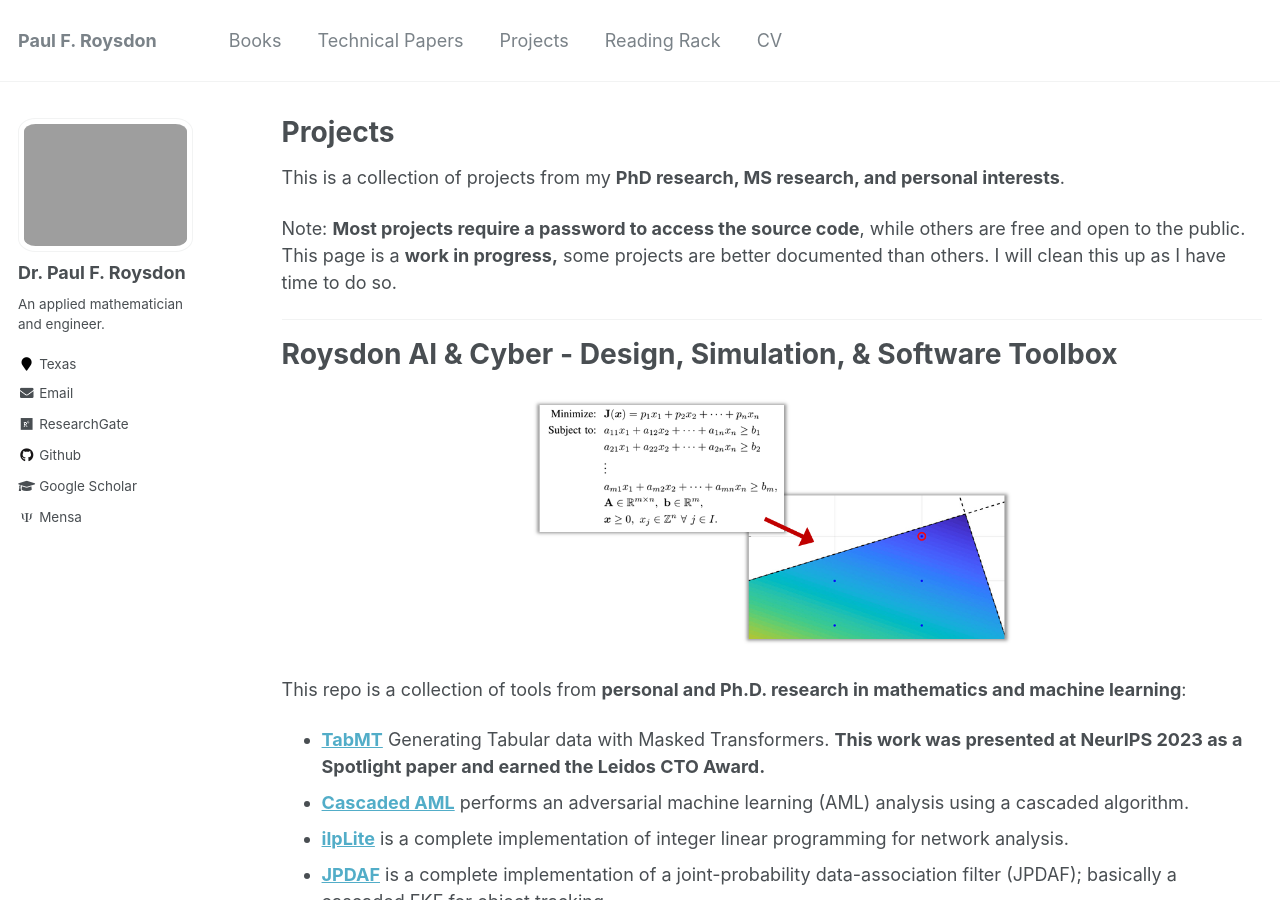
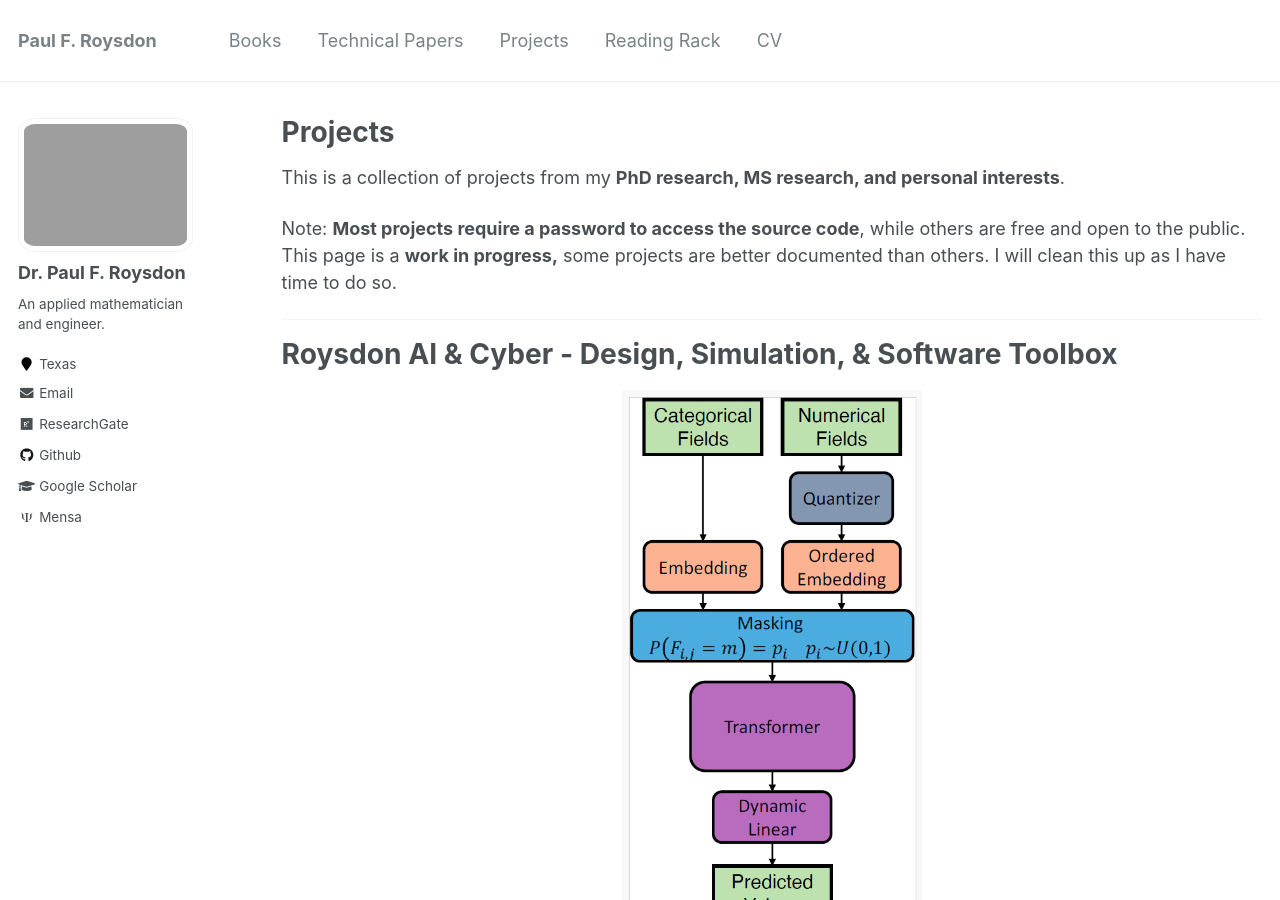
Before and after one commit to pfroysdon/pfroysdon.github.io, a Jekyll site: the page built from _pages/projects.md, in a window 1280 px wide and 900 px high. Built offline with Jekyll 4.4.1, drawn with Linux system fonts in a browser that asks for light colours; some web fonts are replaced.

Commit message:
replace image

```diff
--- a/_pages/projects.md
+++ b/_pages/projects.md
@@ -16,7 +16,7 @@ Note: **Most projects require a password to access the source code**, while othe
 -----------------------------------------------------------------------------------
 # Roysdon AI & Cyber - Design, Simulation, & Software Toolbox
 <p align="center">
-	<img width="500" img src="/images/ILP_Lite_Main.png">
+	<img width="300" img src="/images/masked_transformer.png">
 </p>
 
 This repo is a collection of tools from **personal and Ph.D. research in mathematics and machine learning**:
```
Also changed, not shown: images/masked_transformer.png (added).
